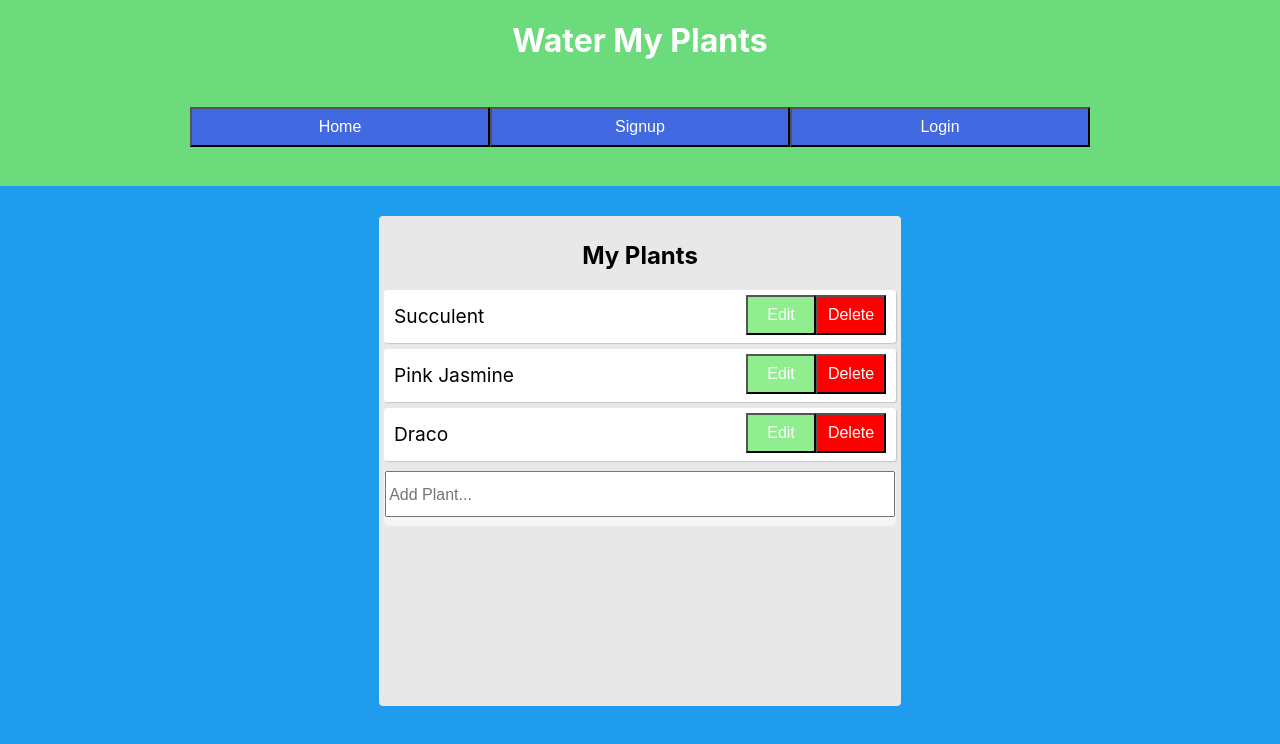
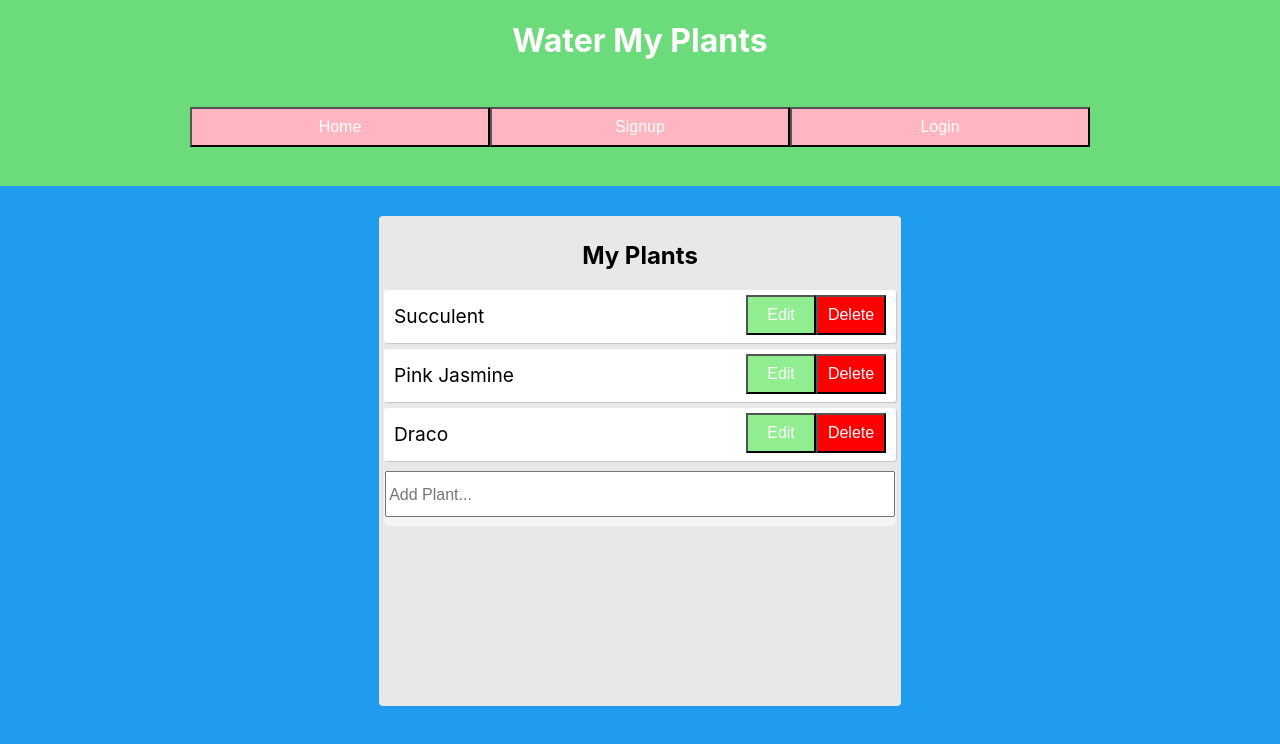
Before and after one commit to Vrndavana/Plant-Quencher, a React (Create React App) app in the folder water-plants/: page /myplants in a window 1280 px wide. Shown: the top 744 px of the page. Built offline with nearby package versions, Linux system fonts and the light colour scheme.

Commit message:
changed color

```diff
--- a/water-plants/src/App.css
+++ b/water-plants/src/App.css
@@ -46,9 +46,8 @@ body {
 div.form {
   display: flex;
   justify-content: center;
-  flex-wrap: wrap;
   width: 35%;
-  box-sizing: border-box;
+
 }
 
 form {
@@ -212,3 +211,7 @@ input.input {
   width: 70px;
   background-color: lightgreen;
 }
+
+.navButton {
+  background-color: lightpink;
+}
--- a/water-plants/src/Components/Header.js
+++ b/water-plants/src/Components/Header.js
@@ -6,9 +6,9 @@ export default function Header() {
     <header className="ui centered">
       <h1 className="ui center">Water My Plants</h1>
       <nav>
-        <button>Home</button>
-        <button>Signup</button>
-        <button>Login</button>
+        <button className="navButton">Home</button>
+        <button className="navButton">Signup</button>
+        <button className="navButton">Login</button>
       </nav>
     </header>
   );
```
Also changed, not shown: water-plants/src/Components/CreatePlant.js (+2 -5 lines).
